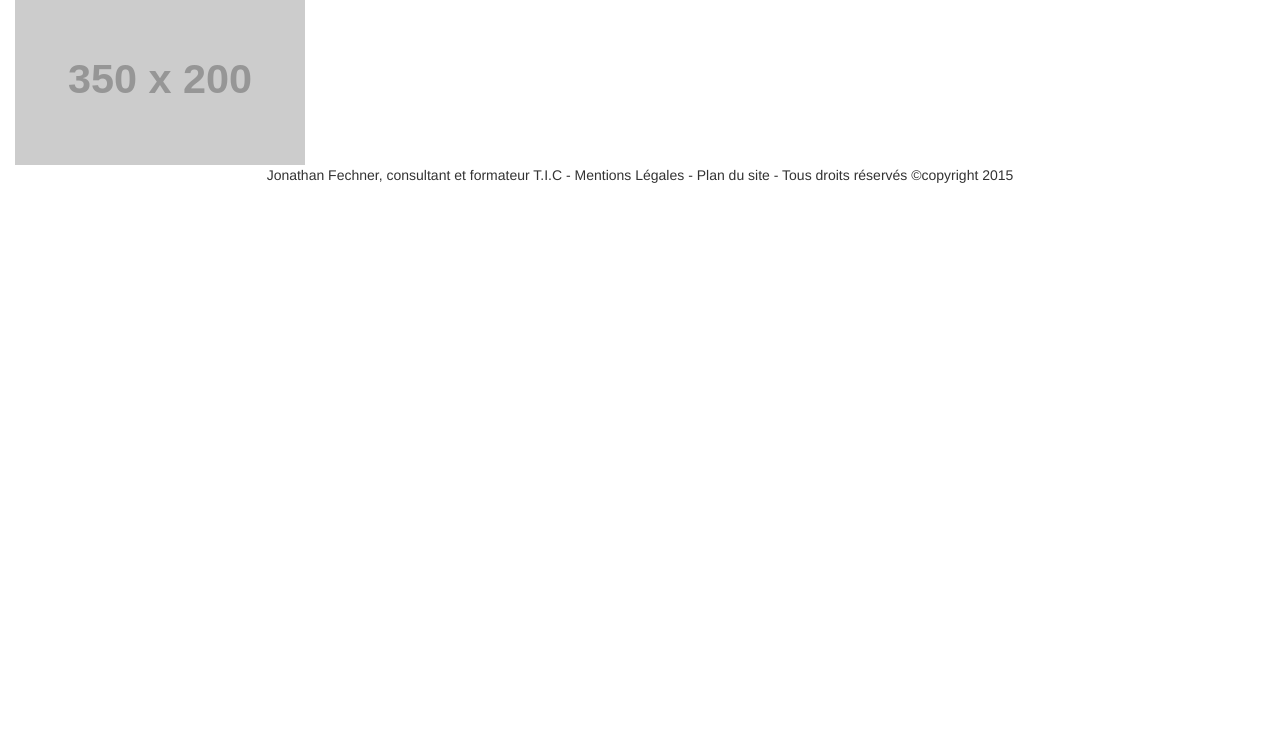
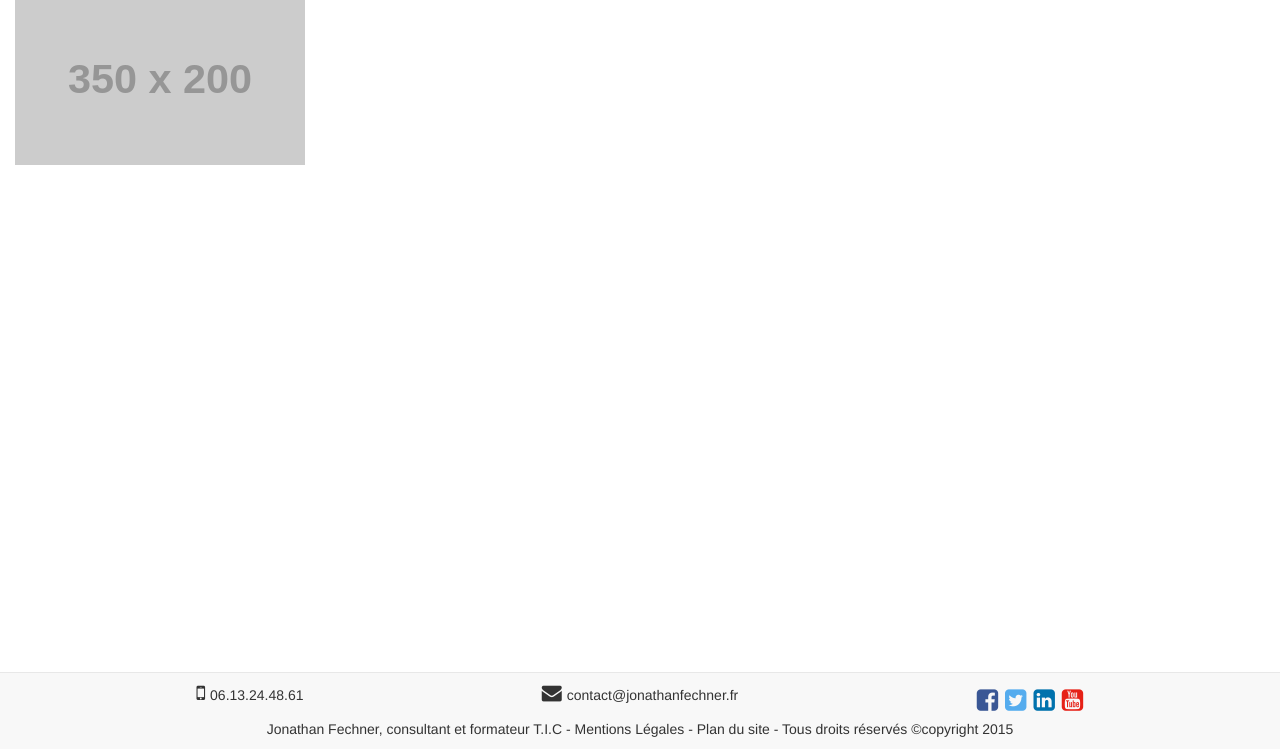
Before and after one commit to Camilmesfioui/SEO-Fechner, a PHP site: page / in a window 1280 px wide. Shown: the part 51-800 px from the top of the page. Run offline with PHP 8.4, Linux system fonts and the light colour scheme; grey boxes labelled with a size stand in for pictures from a placeholder-image service; some libraries are stand-ins or nearby versions.

Commit message:
Push footer

```diff
--- a/footer.php
+++ b/footer.php
@@ -1,6 +1,28 @@
 <footer>
     <div class="container">
         <div class="row col-centered">
+            <div class="row">
+                <div class="col-md-4">
+                    <p><i class="fa fa-mobile"></i>06.13.24.48.61</p>
+                </div>
+                <div class="col-md-4">
+                    <p><i class="fa fa-envelope"></i>contact@jonathanfechner.fr</p>
+                </div>
+                <div class="col-md-4">
+                    <a class="socials-footer" href="https://www.facebook.com/sitejonathanfechner">
+                        <i class="fa fa-facebook-square"></i>
+                    </a>
+                    <a class="socials-footer" href="https://twitter.com/MonsieurFechner">
+                        <i class="fa fa-twitter-square"></i>
+                    </a>
+                    <a class="socials-footer" href="http://fr.linkedin.com/pub/jonathan-fechner/20/24b/179">
+                        <i class="fa fa-linkedin-square"></i>
+                    </a>
+                    <a class="socials-footer" href="https://www.youtube.com/channel/UCW5FsBQvmqN9qy-7okjtDPw">
+                        <i class="fa fa-youtube-square"></i>
+                    </a>
+                </div>
+            </div>
             <div class="col-md-12">
                 <p class="text-center">
                     Jonathan Fechner, consultant et formateur T.I.C - Mentions Légales - Plan du site - Tous droits réservés ©copyright 2015
--- a/style/style.css
+++ b/style/style.css
@@ -93,3 +93,59 @@
     -ms-transform: scale(1);
     transform: scale(1);
 }
+
+footer {
+    padding-top: 10px;
+    position: absolute;
+    bottom: 0;
+    width: 100%;
+    text-align: center;
+    background: rgb(248, 248, 248);
+    border-top: 1px solid #e8e8e8;
+}
+
+footer .container .row .col-md-4 p i {
+    font-size: 20px;
+    padding-right: 5px;
+}
+
+.socials-footer {
+    font-size: 25px;
+}
+
+.socials-footer:hover {
+    list-style: none;
+    text-decoration: none;
+}
+
+.fa-facebook-square {
+    color : #3a5795;
+}
+
+.fa-facebook-square:hover {
+    color : #4464a3;
+}
+
+.fa-twitter-square {
+    color: #55acee;
+}
+
+.fa-twitter-square:hover {
+    color: #68b8f2;
+}
+
+.fa-youtube-square {
+    color: #e62117;
+}
+
+.fa-youtube-square:hover {
+    color: #ea3933;
+}
+
+.fa-linkedin-square {
+    color: #0072ad;
+}
+
+.fa-linkedin-square:hover {
+    color: #0e7bb2;
+}
```
